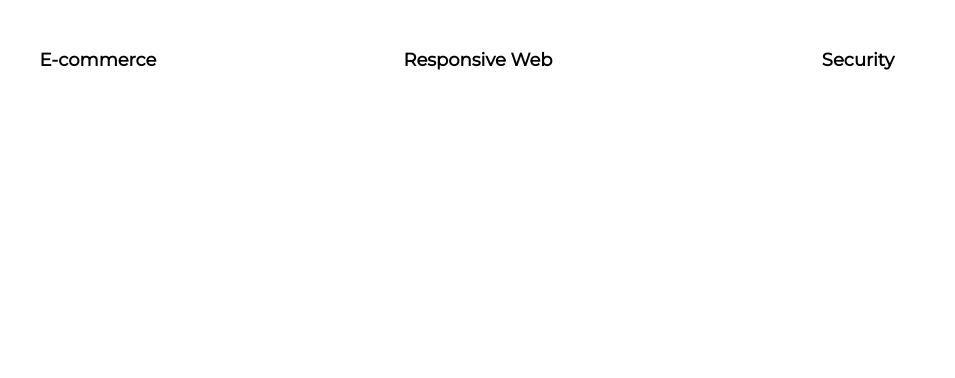
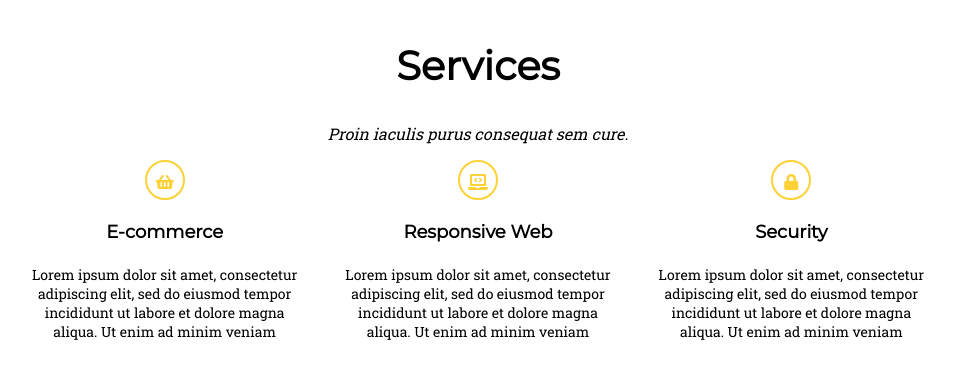
Before and after one commit to truepiotrek/zadanie-final-npm, a website: page index.html in a window 1280 px wide. Shown: the whole page, without its empty margins (162-1117 px from the left). Drawn offline with Linux system fonts and the light colour scheme.

Commit message:
create service section

```diff
--- a/index.html
+++ b/index.html
@@ -13,20 +13,43 @@
         <section class="services">
             <div class="container">
                 <div class="row">
-                    <div class="col-4 services-box">
+                    <div class="col-12">
+                        <h1 class="section-title">
+                            Services
+                        </h1>
+                        <p class="section-subtitle">
+                            Proin iaculis purus consequat sem cure.
+                        </p>
+                    </div>
+                    <div class="col-md-4 services-box">
+                        <i class="fas fa-shopping-basket"></i>
                         <h1 class="description">
                             E-commerce
                         </h1>
+                        <p class="services-text">
+                            Lorem ipsum dolor sit amet, consectetur adipiscing elit, sed do eiusmod tempor
+                            incididunt ut labore et dolore magna aliqua. Ut enim ad minim veniam
+                        </p>
                     </div>
-                    <div class="col-4 services-box">
+                    <div class="col-md-4 services-box">
+                        <i class="fas fa-laptop-code"></i>
                         <h1 class="description">
                             Responsive Web
                         </h1>
+                        <p class="services-text">
+                            Lorem ipsum dolor sit amet, consectetur adipiscing elit, sed do eiusmod tempor
+                            incididunt ut labore et dolore magna aliqua. Ut enim ad minim veniam
+                        </p>
                     </div>
-                    <div class="col-4 services-box">
+                    <div class="col-md-4 services-box">
+                        <i class="fas fa-lock"></i>
                         <h1 class="description">
                             Security
                         </h1>
+                        <p class="services-text">
+                            Lorem ipsum dolor sit amet, consectetur adipiscing elit, sed do eiusmod tempor
+                            incididunt ut labore et dolore magna aliqua. Ut enim ad minim veniam
+                        </p>
                     </div>
                 </div>
             </div>
--- a/sass/style.scss
+++ b/sass/style.scss
@@ -6,12 +6,37 @@ $font-text: 'Roboto Slab', serif;
 .description {
     font-size: 18px;
     font-family: $font-header;
-    line-height: 75px;
+    line-height: 35px;
     letter-spacing: -0,45px;
 }
 .container {
     text-align: center;
+    width: 940px;
 }
 .services-box {
     width: 271px;
 }
+.services-text {
+    font-family: $font-text;
+    font-size: 14px;
+    letter-spacing: -0,35px;
+}
+.services i {
+    width: 40px;
+    height: 40px;
+    line-height: 40px;
+    color: #fed136;
+    font-size: 30pxpx;
+    border: 2px solid #fed136;
+    border-radius: 50%;
+}
+.section-title {
+    position: relative;
+    font-size: 40px;
+    font-family: $font-header;
+}
+.section-subtitle {
+    font-style: italic;
+    font-family: $font-text;
+    font-size: 16px;
+}
```
Also changed, not shown: css/style.css, 1 other file.
